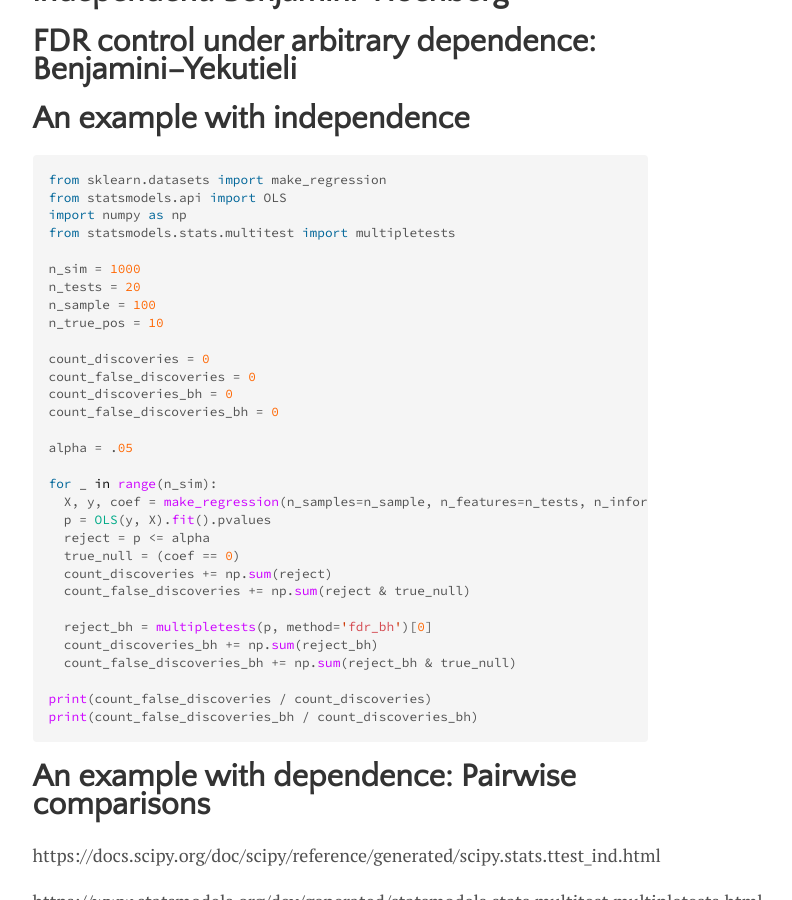
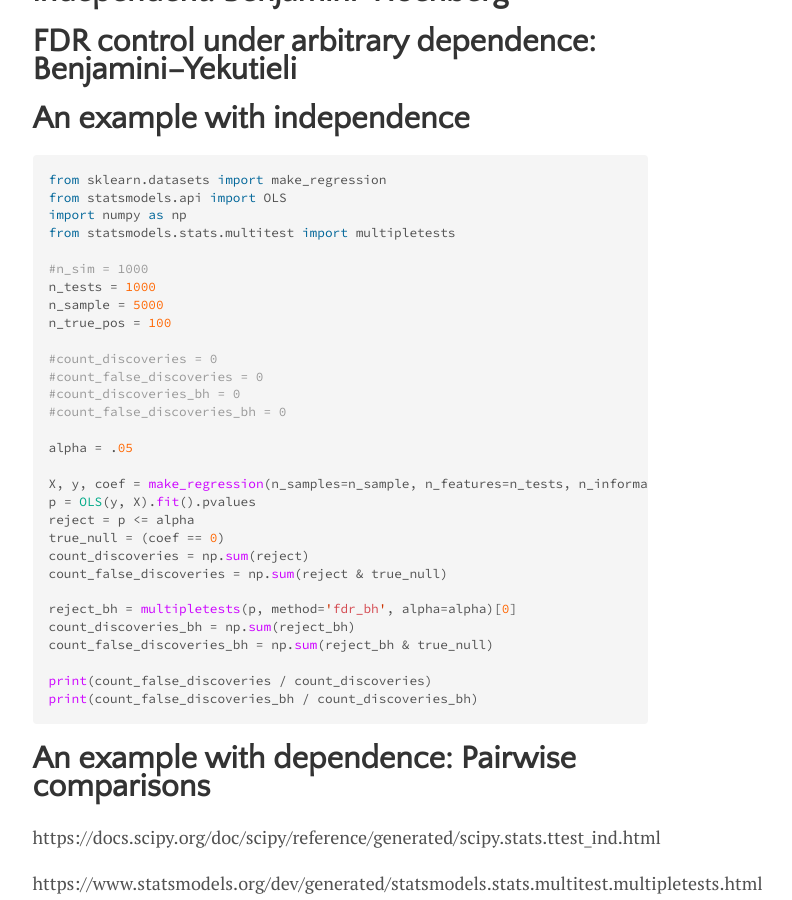
Before and after one commit to lmc2179/lmc2179.github.io, a Jekyll site: the page built from drafts/fdr.md, in a window 1280 px wide and 900 px high, scrolled down 1166 px. Shown: the whole window, without its empty margins (300-1092 px from the left). Built offline with Jekyll 4.4.1, drawn with Linux system fonts in a browser that asks for light colours.

Commit message:
Update fdr.md

```diff
--- a/drafts/fdr.md
+++ b/drafts/fdr.md
@@ -29,29 +29,28 @@ from statsmodels.api import OLS
 import numpy as np
 from statsmodels.stats.multitest import multipletests
 
-n_sim = 1000
-n_tests = 20
-n_sample = 100
-n_true_pos = 10
+#n_sim = 1000
+n_tests = 1000
+n_sample = 5000
+n_true_pos = 100
 
-count_discoveries = 0
-count_false_discoveries = 0
-count_discoveries_bh = 0
-count_false_discoveries_bh = 0
+#count_discoveries = 0
+#count_false_discoveries = 0
+#count_discoveries_bh = 0
+#count_false_discoveries_bh = 0
 
 alpha = .05
 
-for _ in range(n_sim):
-  X, y, coef = make_regression(n_samples=n_sample, n_features=n_tests, n_informative=n_true_pos, bias=0, coef=True)
-  p = OLS(y, X).fit().pvalues
-  reject = p <= alpha
-  true_null = (coef == 0)
-  count_discoveries += np.sum(reject)
-  count_false_discoveries += np.sum(reject & true_null)
+X, y, coef = make_regression(n_samples=n_sample, n_features=n_tests, n_informative=n_true_pos, bias=0, coef=True)
+p = OLS(y, X).fit().pvalues
+reject = p <= alpha
+true_null = (coef == 0)
+count_discoveries = np.sum(reject)
+count_false_discoveries = np.sum(reject & true_null)
 
-  reject_bh = multipletests(p, method='fdr_bh')[0]
-  count_discoveries_bh += np.sum(reject_bh)
-  count_false_discoveries_bh += np.sum(reject_bh & true_null)
+reject_bh = multipletests(p, method='fdr_bh', alpha=alpha)[0]
+count_discoveries_bh = np.sum(reject_bh)
+count_false_discoveries_bh = np.sum(reject_bh & true_null)
 
 print(count_false_discoveries / count_discoveries)
 print(count_false_discoveries_bh / count_discoveries_bh)
```
